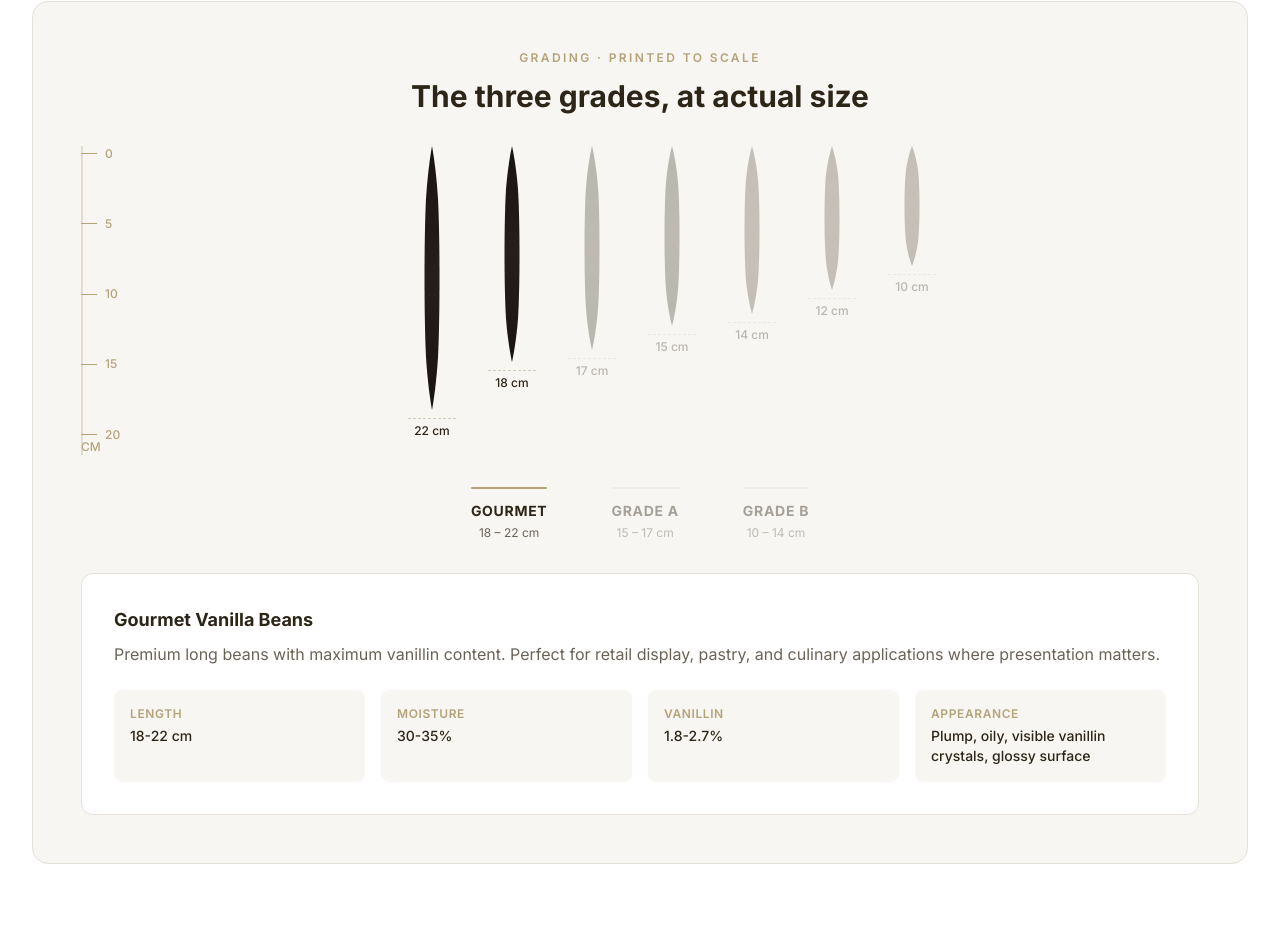
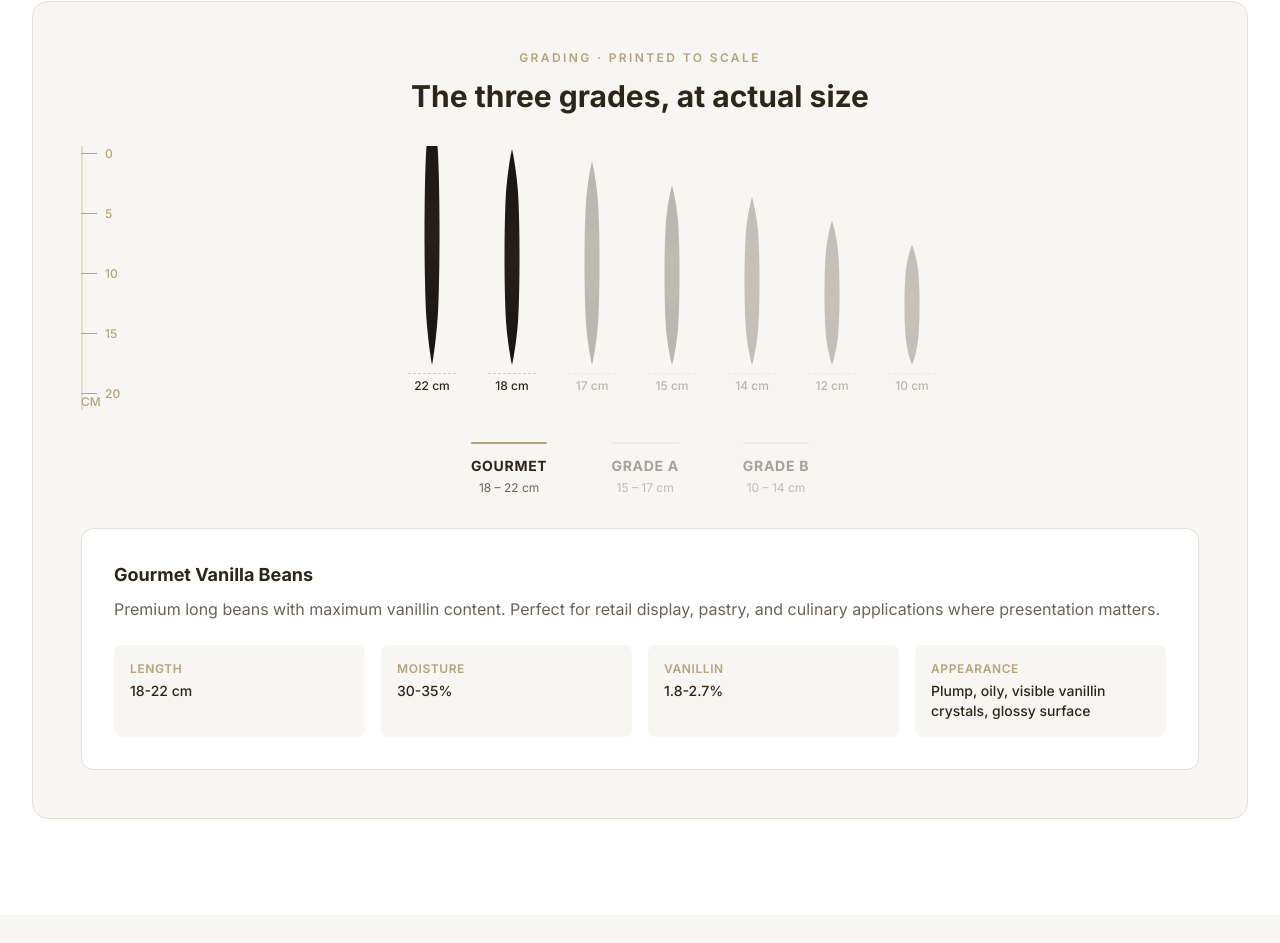
Before and after one commit to irfanmulachela-glitch/vanilla, a Next.js app: page /la-vanilla-standard in a window 1280 px wide. Shown: the part 2611-3554 px from the top of the page. Built offline with nearby package versions, Linux system fonts and the light colour scheme.

Commit message:
Fix grading chart - beans now properly scaled to ruler (12px per cm)

```diff
--- a/src/components/vanilla-grading-chart.tsx
+++ b/src/components/vanilla-grading-chart.tsx
@@ -46,14 +46,17 @@ const grades = {
   },
 };
 
+const SCALE = 12; // pixels per cm
+const MAX_CM = 22;
+
 const beans = [
-  { height: 264, label: "22 cm", grade: "gourmet" as const },
-  { height: 216, label: "18 cm", grade: "gourmet" as const },
-  { height: 204, label: "17 cm", grade: "a" as const },
-  { height: 180, label: "15 cm", grade: "a" as const },
-  { height: 168, label: "14 cm", grade: "b" as const },
-  { height: 144, label: "12 cm", grade: "b" as const },
-  { height: 120, label: "10 cm", grade: "b" as const },
+  { cm: 22, label: "22 cm", grade: "gourmet" as const },
+  { cm: 18, label: "18 cm", grade: "gourmet" as const },
+  { cm: 17, label: "17 cm", grade: "a" as const },
+  { cm: 15, label: "15 cm", grade: "a" as const },
+  { cm: 14, label: "14 cm", grade: "b" as const },
+  { cm: 12, label: "12 cm", grade: "b" as const },
+  { cm: 10, label: "10 cm", grade: "b" as const },
 ];
 
 export default function VanillaGradingChart() {
@@ -76,13 +79,13 @@ export default function VanillaGradingChart() {
       <div className="relative mb-8 overflow-x-auto">
         <div className="flex min-w-[500px]">
           {/* Scale ruler */}
-          <div className="relative w-12 lg:w-16 flex-shrink-0">
+          <div className="relative w-12 lg:w-16 flex-shrink-0" style={{ height: `${MAX_CM * SCALE}px` }}>
             <div className="absolute left-0 top-0 bottom-0 border-l-2 border-[#B5A37A]/30" />
             {[0, 5, 10, 15, 20].map((cm) => (
               <div
                 key={cm}
                 className="absolute left-0 flex items-center"
-                style={{ top: `${(cm / 22) * 100}%` }}
+                style={{ top: `${cm * SCALE}px` }}
               >
                 <div className="w-3 lg:w-4 h-px bg-[#B5A37A]" />
                 <span className="ml-1.5 lg:ml-2 text-[10px] lg:text-xs text-[#B5A37A] font-medium">
@@ -96,9 +99,11 @@ export default function VanillaGradingChart() {
           </div>
 
           {/* Beans container */}
-          <div className="flex-1 flex items-start justify-center gap-3 lg:gap-8 pt-0 pb-4">
+          <div className="flex-1 relative" style={{ height: `${MAX_CM * SCALE}px` }}>
+            <div className="absolute inset-0 flex items-end justify-center gap-3 lg:gap-8 pb-4">
               {beans.map((bean, index) => {
                 const isActive = selectedGrade === bean.grade;
+                const beanHeight = bean.cm * SCALE;
                 return (
                   <div
                     key={index}
@@ -109,8 +114,8 @@ export default function VanillaGradingChart() {
                     {/* Bean SVG */}
                     <svg
                       width="16"
-                    height={bean.height}
-                    viewBox={`0 0 20 ${bean.height}`}
+                      height={beanHeight}
+                      viewBox={`0 0 20 ${beanHeight}`}
                       fill="none"
                       xmlns="http://www.w3.org/2000/svg"
                       className="lg:w-6"
@@ -121,7 +126,7 @@ export default function VanillaGradingChart() {
                           x1="10"
                           y1="0"
                           x2="10"
-                        y2={bean.height}
+                          y2={beanHeight}
                           gradientUnits="userSpaceOnUse"
                         >
                           <stop offset="0%" stopColor={grades[bean.grade].color} />
@@ -134,7 +139,7 @@ export default function VanillaGradingChart() {
                         </linearGradient>
                       </defs>
                       <path
-                      d={`M10 0 C10 0, 14 ${bean.height * 0.08}, 16 ${bean.height * 0.2} C18 ${bean.height * 0.35}, 18 ${bean.height * 0.65}, 16 ${bean.height * 0.8} C14 ${bean.height * 0.92}, 10 ${bean.height}, 10 ${bean.height} C10 ${bean.height}, 6 ${bean.height * 0.92}, 4 ${bean.height * 0.8} C2 ${bean.height * 0.65}, 2 ${bean.height * 0.35}, 4 ${bean.height * 0.2} C6 ${bean.height * 0.08}, 10 0, 10 0 Z`}
+                        d={`M10 0 C10 0, 14 ${beanHeight * 0.08}, 16 ${beanHeight * 0.2} C18 ${beanHeight * 0.35}, 18 ${beanHeight * 0.65}, 16 ${beanHeight * 0.8} C14 ${beanHeight * 0.92}, 10 ${beanHeight}, 10 ${beanHeight} C10 ${beanHeight}, 6 ${beanHeight * 0.92}, 4 ${beanHeight * 0.8} C2 ${beanHeight * 0.65}, 2 ${beanHeight * 0.35}, 4 ${beanHeight * 0.2} C6 ${beanHeight * 0.08}, 10 0, 10 0 Z`}
                         fill={`url(#bean-${index})`}
                       />
                     </svg>
@@ -149,6 +154,7 @@ export default function VanillaGradingChart() {
                   </div>
                 );
               })}
+            </div>
           </div>
         </div>
       </div>
```
Lines whose indentation alone changed are shown as unchanged.
